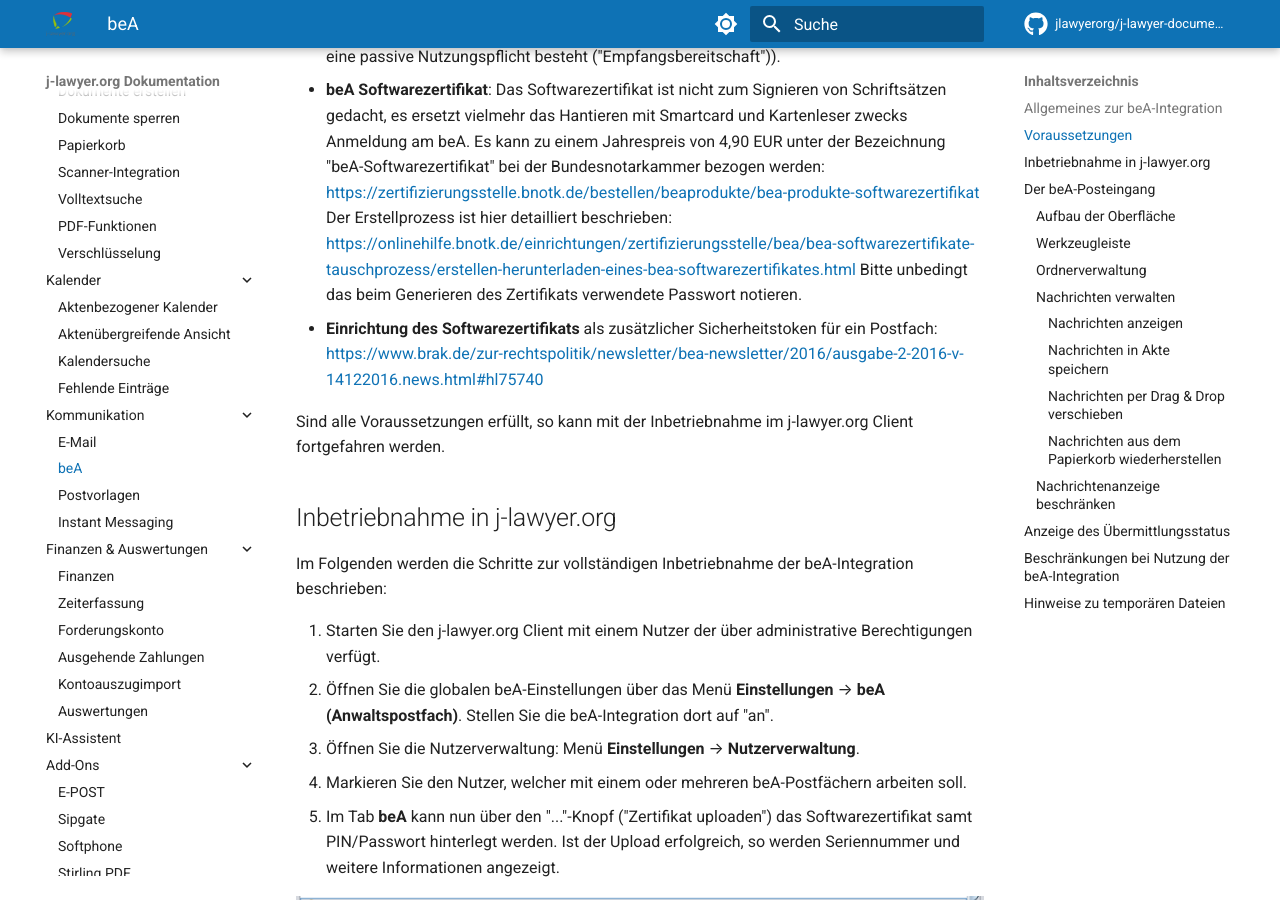
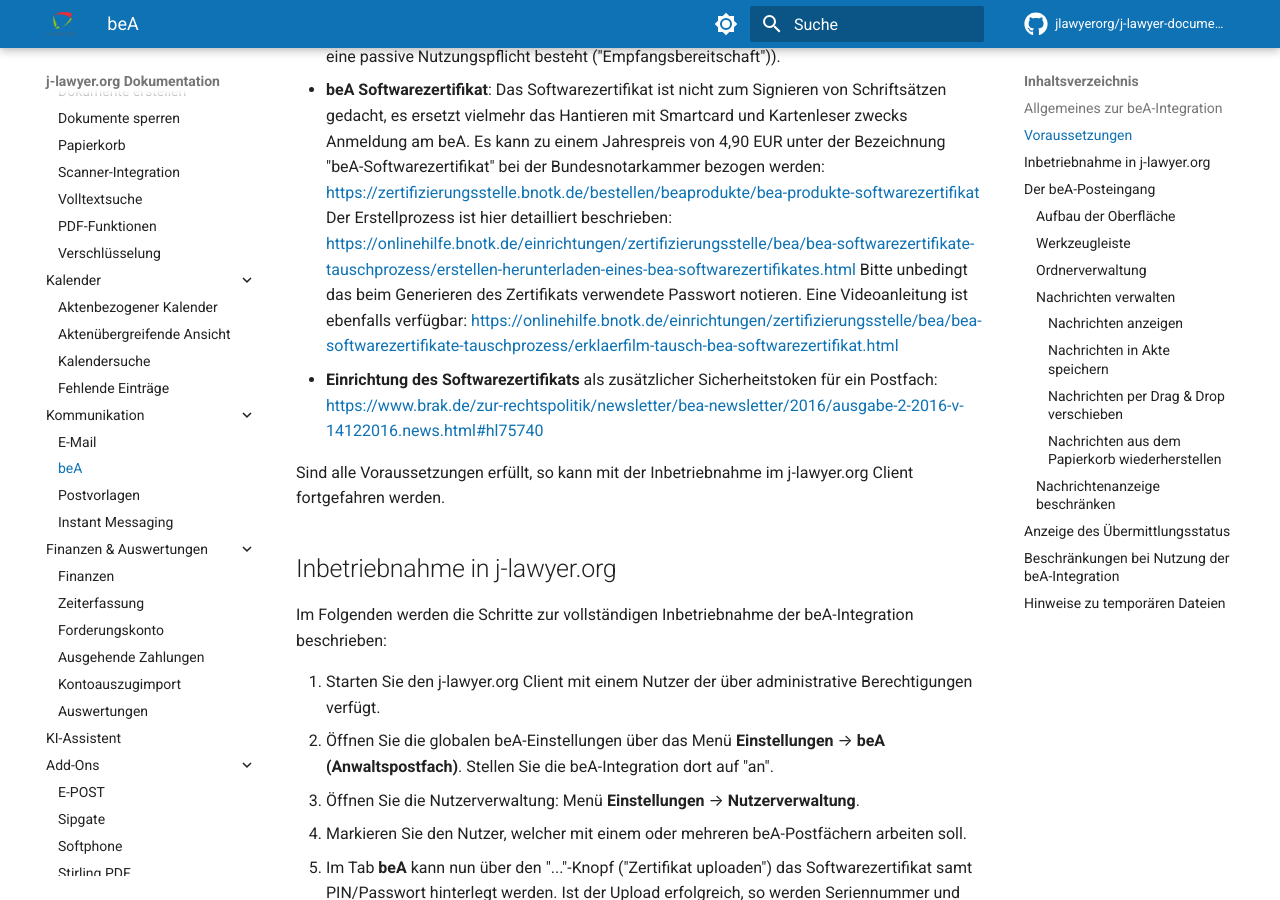
Before and after one commit to jlawyerorg/j-lawyer-documentation, an MkDocs documentation site: the page built from docs/benutzerhandbuch/addon-bea.md, in a window 1280 px wide and 900 px high, scrolled down 957 px. Built offline with MkDocs 1.6.1 and Material for MkDocs 9.7.7, drawn with Linux system fonts in a browser that asks for light colours; comment, search, counter and statistics services are not loaded.

Commit message:
updated references to bnotk / brak pages

```diff
--- a/docs/benutzerhandbuch/addon-bea.md
+++ b/docs/benutzerhandbuch/addon-bea.md
@@ -23,7 +23,7 @@
 Weitere Voraussetzungen im Überblick:
 
 - **Vollständig in Betrieb genommenes beA-Postfach** (hier nicht weiter ausgeführt, da bereits eine passive Nutzungspflicht besteht ("Empfangsbereitschaft")).
-- **beA Softwarezertifikat**: Das Softwarezertifikat ist nicht zum Signieren von Schriftsätzen gedacht, es ersetzt vielmehr das Hantieren mit Smartcard und Kartenleser zwecks Anmeldung am beA. Es kann zu einem Jahrespreis von 4,90 EUR unter der Bezeichnung "beA-Softwarezertifikat" bei der Bundesnotarkammer bezogen werden: <https://zertifizierungsstelle.bnotk.de/bestellen/beaprodukte/bea-produkte-softwarezertifikat> Der Erstellprozess ist hier detailliert beschrieben: <https://onlinehilfe.bnotk.de/einrichtungen/zertifizierungsstelle/bea/bea-softwarezertifikate-tauschprozess/erstellen-herunterladen-eines-bea-softwarezertifikates.html> Bitte unbedingt das beim Generieren des Zertifikats verwendete Passwort notieren.
+- **beA Softwarezertifikat**: Das Softwarezertifikat ist nicht zum Signieren von Schriftsätzen gedacht, es ersetzt vielmehr das Hantieren mit Smartcard und Kartenleser zwecks Anmeldung am beA. Es kann zu einem Jahrespreis von 4,90 EUR unter der Bezeichnung "beA-Softwarezertifikat" bei der Bundesnotarkammer bezogen werden: <https://zertifizierungsstelle.bnotk.de/bestellen/beaprodukte/bea-produkte-softwarezertifikat> Der Erstellprozess ist hier detailliert beschrieben: <https://onlinehilfe.bnotk.de/einrichtungen/zertifizierungsstelle/bea/bea-softwarezertifikate-tauschprozess/erstellen-herunterladen-eines-bea-softwarezertifikates.html> Bitte unbedingt das beim Generieren des Zertifikats verwendete Passwort notieren. Eine Videoanleitung ist ebenfalls verfügbar: <https://onlinehilfe.bnotk.de/einrichtungen/zertifizierungsstelle/bea/bea-softwarezertifikate-tauschprozess/erklaerfilm-tausch-bea-softwarezertifikat.html>
 - **Einrichtung des Softwarezertifikats** als zusätzlicher Sicherheitstoken für ein Postfach: <https://www.brak.de/zur-rechtspolitik/newsletter/bea-newsletter/2016/ausgabe-2-2016-v-14122016.news.html#hl75740>
 
 Sind alle Voraussetzungen erfüllt, so kann mit der Inbetriebnahme im j-lawyer.org Client fortgefahren werden.
```
